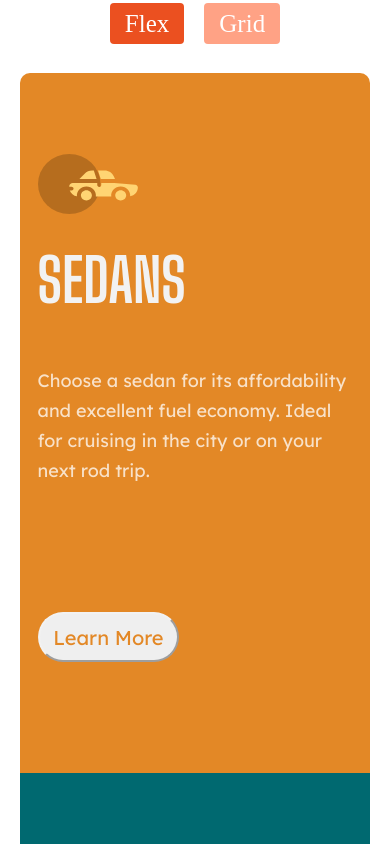
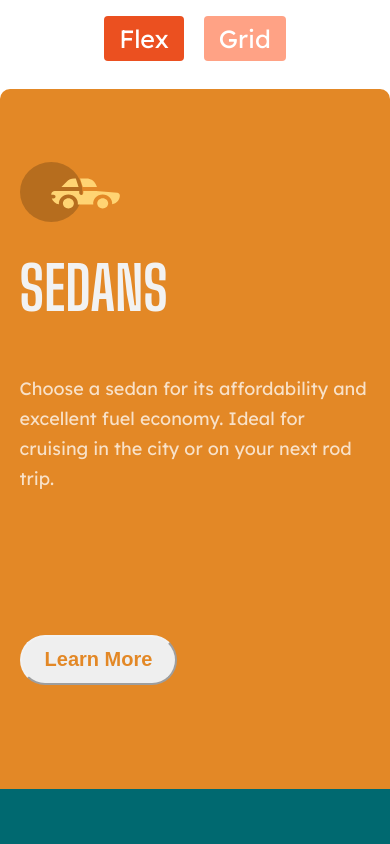
Before and after one commit to Cofucan/flexgrid, a plain HTML site: page index.html in a window 390 px wide. Shown: the top 844 px of the page. Drawn offline with Linux system fonts and the light colour scheme.

Commit message:
adjusted some margins in the CSS

```diff
--- a/flex.css
+++ b/flex.css
@@ -8,12 +8,13 @@
 }
 
 body {
-  font-family: montserrat;
+  font-family: 'Lexend Deca', sans-serif;
 }
 
 nav ul {
   display: flex;
-  margin-bottom: 2em;
+  margin-top: 0.5em;
+  margin-bottom: 0.5em;
   padding: 10px;
   font-size: 25px;
   justify-content: center;
@@ -59,10 +60,9 @@ a:hover {
 
 button {
   font-size: 20px;
-  font-family: 'Lexend Deca', sans-serif;
+  font-weight: 600;
   margin-bottom: 30px;
   min-width: 50px;
-  /* width: 280px; */
   height: 60px;
   border-color: hsl(0, 0%, 95%);
   border-radius: 40px;
@@ -79,6 +79,7 @@ h1 {
   margin-bottom: 50px;
   text-transform: uppercase;
   font-size: 60px;
+  font-weight: 700;
   font-family: 'Big Shoulders Display', cursive;
 }
 
@@ -87,7 +88,6 @@ p {
   line-height: 30px;
   color: hsla(0, 0%, 100%, 0.75);
   font-size: 18px;
-  font-family: 'Lexend Deca', sans-serif;
 }
 
 .box-a {
@@ -138,6 +138,8 @@ nav ul {
 }
 
   .main-container {
+    padding-left: 0px;
+    padding-right: 0px;
     margin: auto;
     display: flex;
     flex-direction: column;
```
